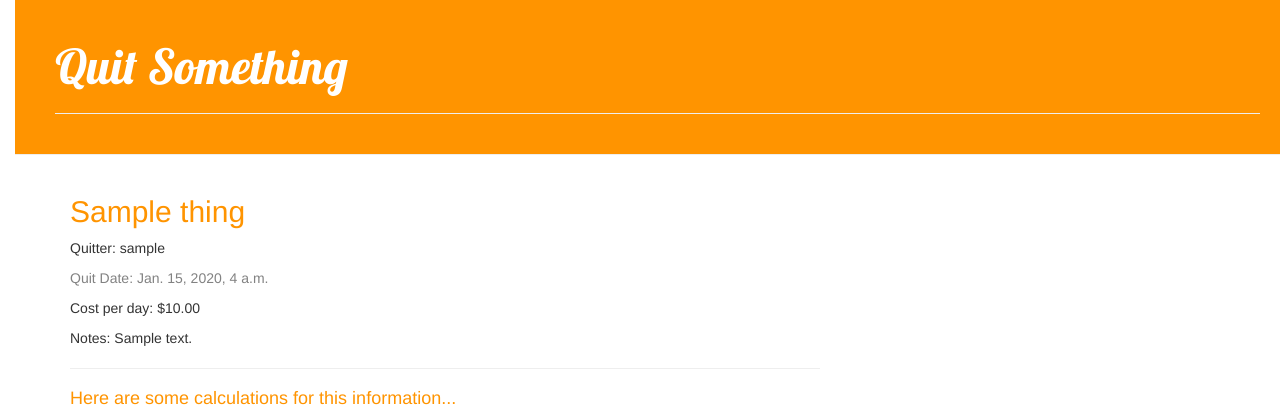
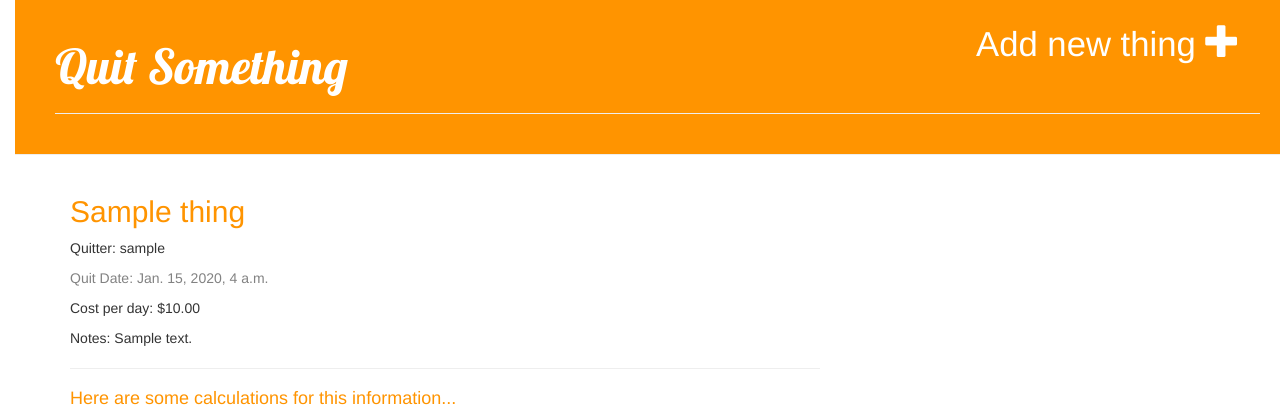
Before and after one commit to ronraney/quit_app, a Django app: page /thing/1/ in a window 1280 px wide. Shown: the top 419 px of the page. Run offline with Django 3.2, Linux system fonts and the light colour scheme; tables that the repository leaves empty hold one stand-in row (values such as "Sample post"); some libraries are stand-ins or nearby versions.

Commit message:
Added form for creating an instance of the model

```diff
--- a/quit/templates/quit/base.html
+++ b/quit/templates/quit/base.html
@@ -9,6 +9,7 @@
     </head>
     <body>
         <div class="page-header">
+            <a href="{% url 'thing_new' %}" class="top-menu">Add new thing   <span class="glyphicon glyphicon-plus"></span></a> <!--Our new view is 'thing_new'-->
             <h1><a href="">Quit Something</a></h1><hr>
         </div>
         <div class="content container">
--- a/quit/templates/quit/thing_detail.html
+++ b/quit/templates/quit/thing_detail.html
@@ -1,5 +1,5 @@
 {% extends 'quit/base.html' %}
-{% load mathfilters %}
+
 {% block content %}
     <div class="something">
         <h2 class="title"><a href="{% url 'thing_detail' pk=thing.pk %}">{{ thing.title }}</a></h2>
--- a/quit/urls.py
+++ b/quit/urls.py
@@ -4,4 +4,5 @@ from . import views
 urlpatterns = [
     url(r'^$', views.something_list, name='something_list'),
     url(r'^thing/(?P<pk>\d+)/$', views.thing_detail, name='thing_detail'),
+    url(r'^thing/new/$', views.thing_new, name='thing_new'),
 ]
--- a/quit/views.py
+++ b/quit/views.py
@@ -1,6 +1,8 @@
 from django.shortcuts import render, get_object_or_404
 from django.utils import timezone
 from .models import Thing
+from .forms import ThingForm
+from django.shortcuts import redirect
 import datetime
 
 
@@ -12,3 +14,15 @@ def something_list(request):
 def thing_detail(request, pk):
     thing = get_object_or_404(Thing, pk=pk)
     return render(request, 'quit/thing_detail.html', {'thing': thing})
+
+def thing_new(request):
+    if request.method == "POST":
+        form = ThingForm(request.POST) #call the ThingForm and pass it to the template
+        if form.is_valid():
+            thing = form.save(commit=False)
+            thing.quitter = request.user
+            thing.save()
+            return redirect('thing_detail', pk=thing.pk)
+    else:
+        form = ThingForm()
+    return render(request, 'quit/thing_edit.html', {'form': form}) #Pass it to the template
```
Also changed, not shown: quit/forms.py (added, +9 -0 lines), quit/templates/quit/thing_edit.html (added, +9 -0 lines).
